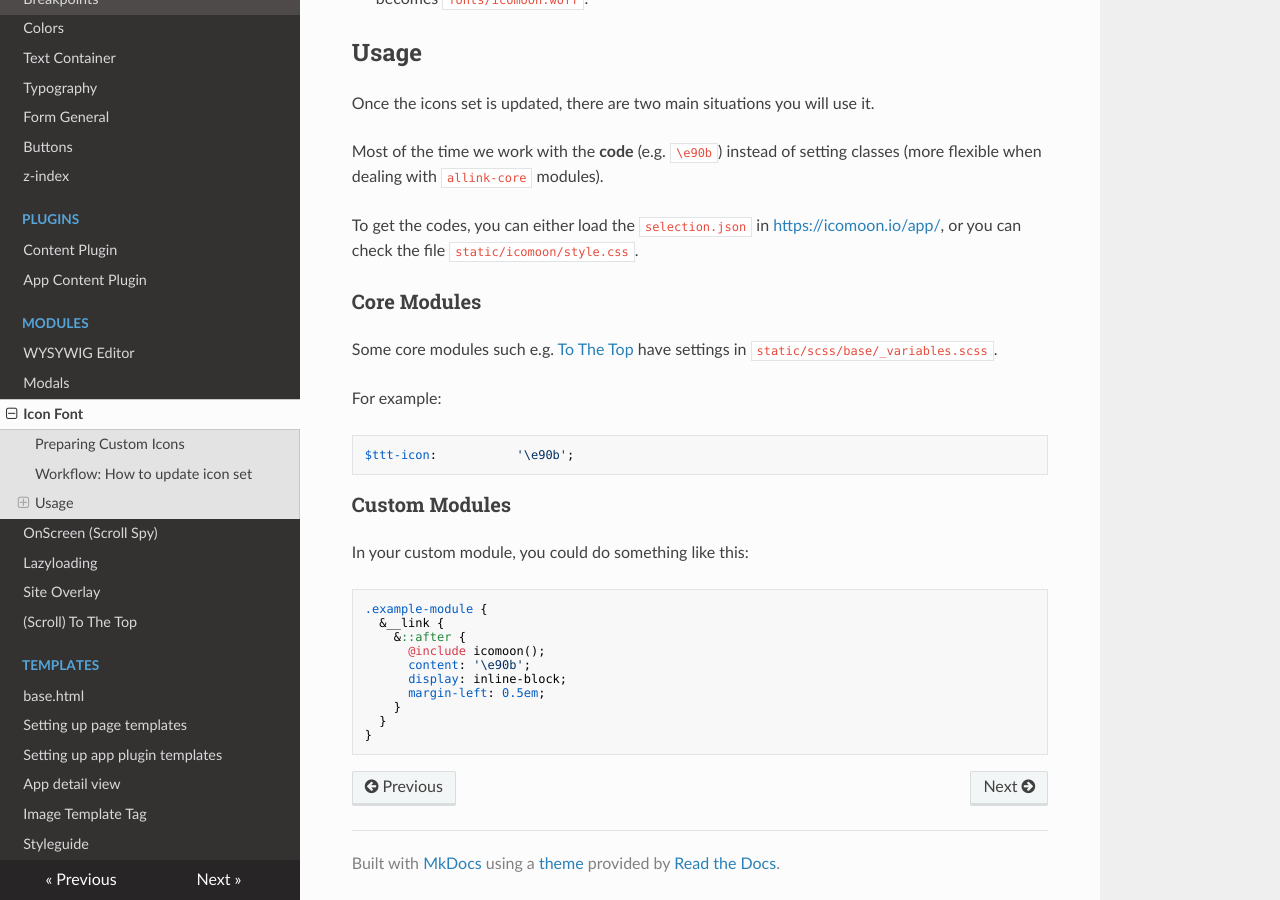
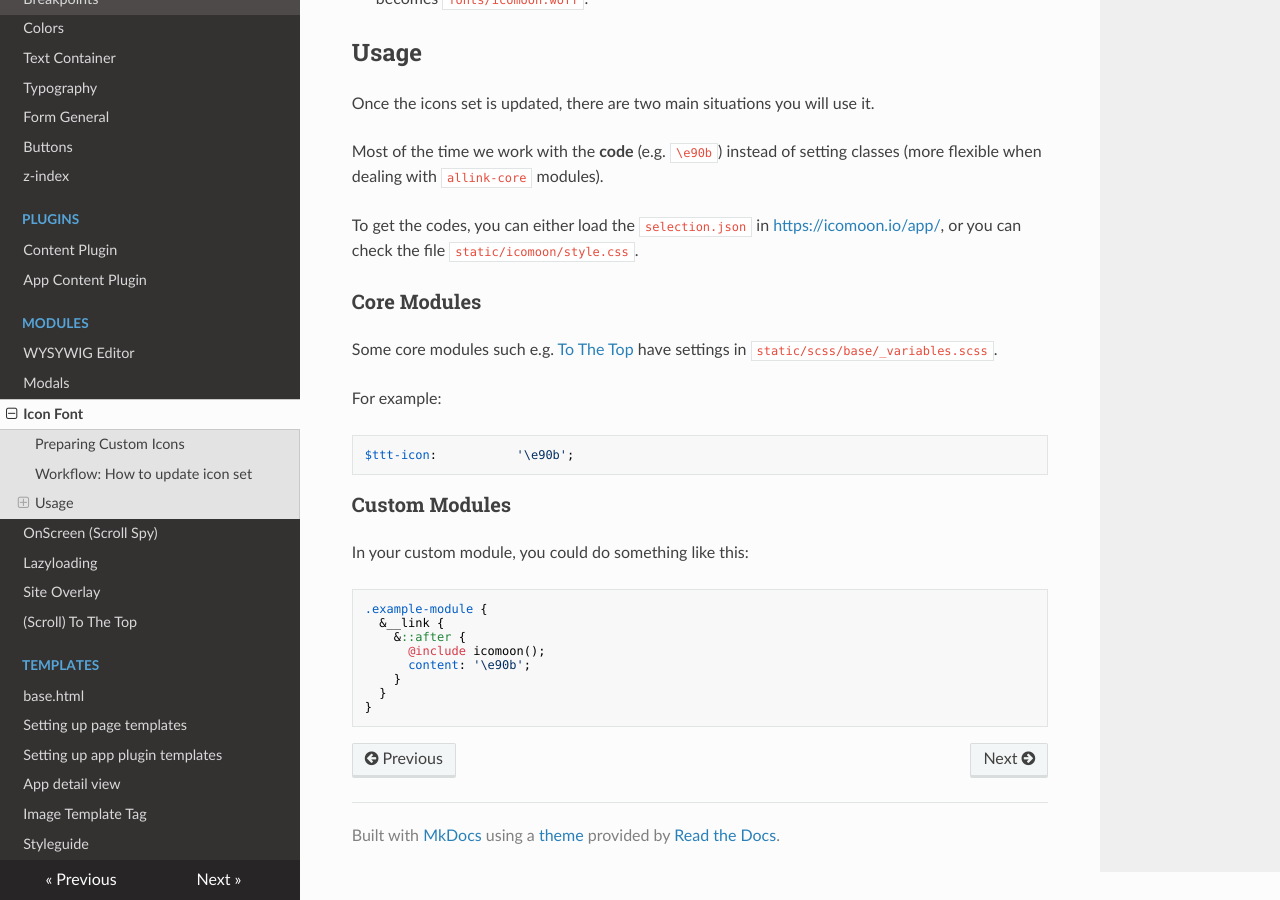
Before and after one commit to allink/allink-core-static, an MkDocs documentation site: the page built from docs/modules/icons.md, in a window 1280 px wide and 900 px high, scrolled down 702 px. Built offline with MkDocs 1.6.1, drawn with Linux system fonts in a browser that asks for light colours; nearby versions of some CDN libraries; old or Windows-style settings are respelled for this version of MkDocs.

Commit message:
docs in progress

```diff
--- a/docs/modules/icons.md
+++ b/docs/modules/icons.md
@@ -48,8 +48,6 @@ In your custom module, you could do something like this:
     &::after {
       @include icomoon();
       content: '\e90b';
-      display: inline-block;
-      margin-left: 0.5em;
     }
   }
 }
```
